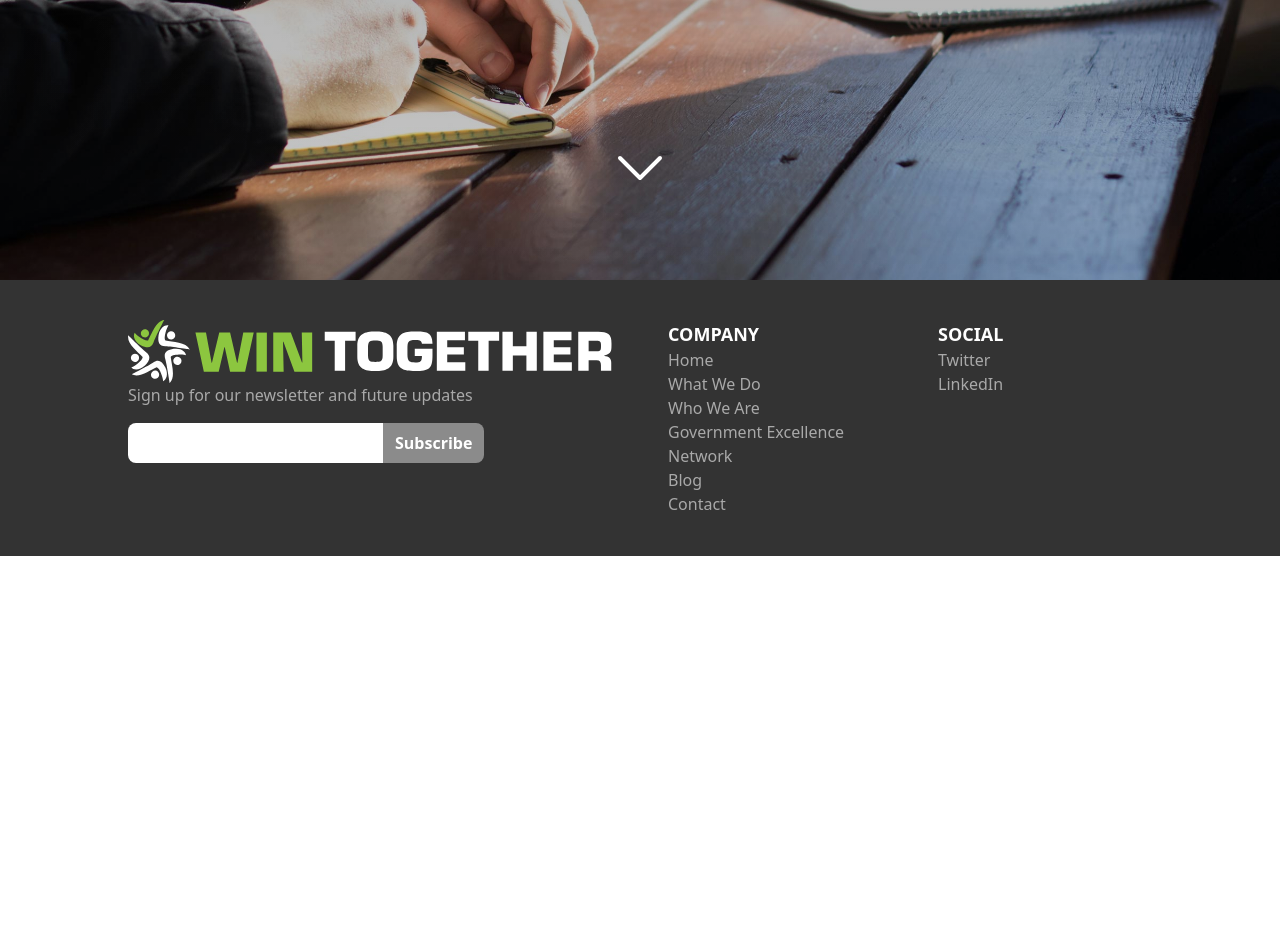
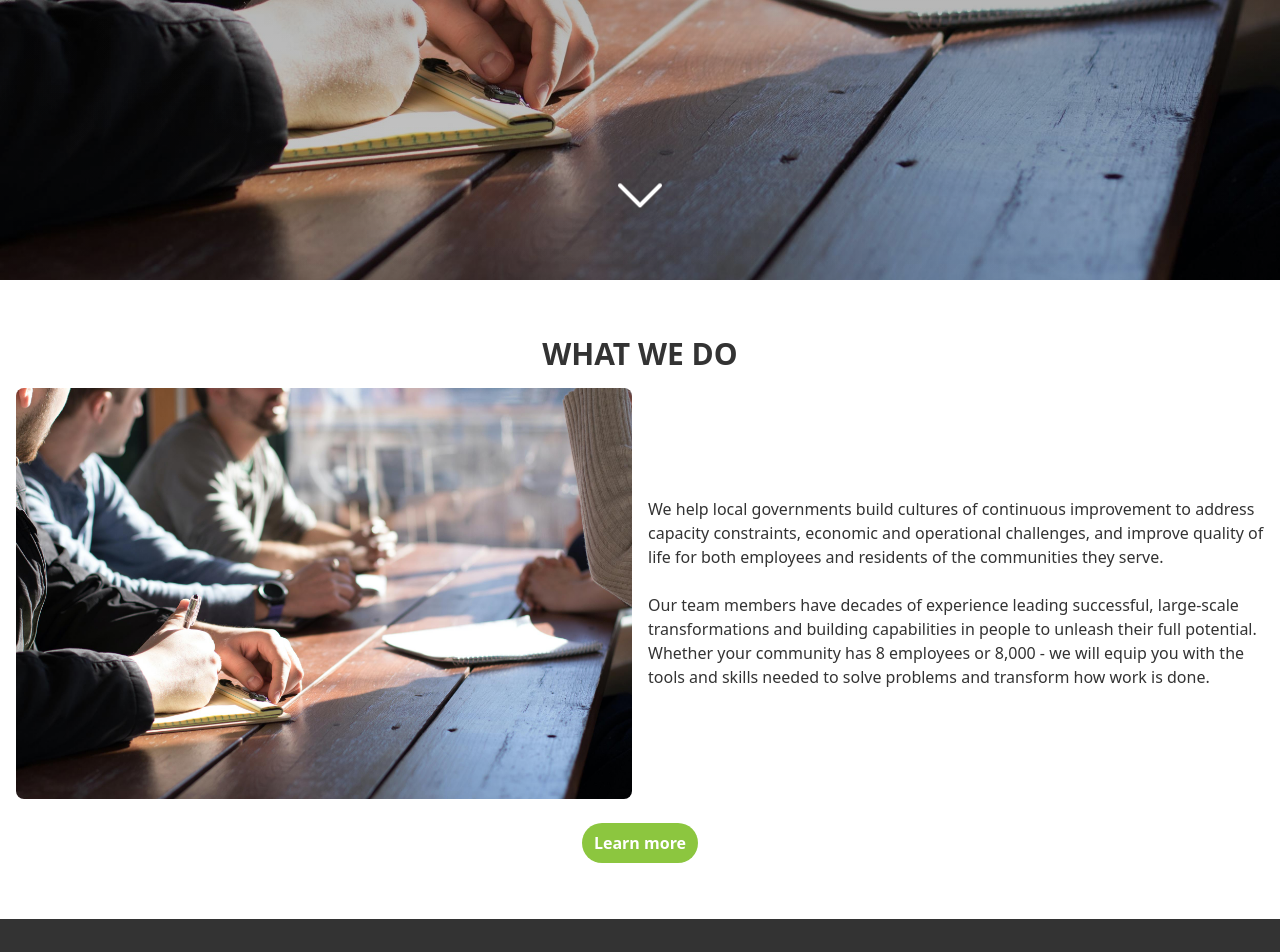
Before and after one commit to jeremygarey/win-together-ui, a Vue app: page / in a window 1280 px wide. Shown: the part 520-1472 px from the top of the page. Before the commit the page ends 1076 px from the top, so only its background shows below. Built offline with nearby package versions, Linux system fonts and the light colour scheme.

Commit message:
add info section component. delete unused components

```diff
--- /dev/null
+++ b/src/components/home/InfoSection.vue
@@ -0,0 +1,37 @@
+<template>
+  <div class="min-h-[20vh] bg-white px-4 py-14 text-gray-800">
+    <h1 v-if="title" class="text-center">{{ title }}</h1>
+    <div class="grid grid-cols-2 gap-4 mt-4 font-light">
+      <div class="my-auto" v-if="textLeft">
+        <slot name="text"></slot>
+      </div>
+      <div v-if="imageSource" class="my-auto">
+        <img class="rounded-lg" :src="imageSource" alt="" />
+      </div>
+      <div class="my-auto">
+        <slot name="text" v-if="!textLeft"></slot>
+      </div>
+    </div>
+    <div class="text-center mt-6">
+      <router-link
+        class="mx-auto inline-block"
+        v-if="buttonLinkTo && buttonText"
+        :to="buttonLinkTo"
+      >
+        <button>{{ buttonText }}</button>
+      </router-link>
+    </div>
+  </div>
+</template>
+
+<script>
+export default {
+  props: {
+    title: String,
+    textLeft: Boolean,
+    buttonText: String,
+    buttonLinkTo: String,
+    imageSource: String,
+  },
+};
+</script>
--- a/src/components/icons/IconCommunity.vue
+++ /dev/null
@@ -1,12 +0,0 @@
-<template>
-  <svg
-    xmlns="http://www.w3.org/2000/svg"
-    width="20"
-    height="20"
-    fill="currentColor"
-  >
-    <path
-      d="M15 4a1 1 0 1 0 0 2V4zm0 11v-1a1 1 0 0 0-1 1h1zm0 4l-.707.707A1 1 0 0 0 16 19h-1zm-4-4l.707-.707A1 1 0 0 0 11 14v1zm-4.707-1.293a1 1 0 0 0-1.414 1.414l1.414-1.414zm-.707.707l-.707-.707.707.707zM9 11v-1a1 1 0 0 0-.707.293L9 11zm-4 0h1a1 1 0 0 0-1-1v1zm0 4H4a1 1 0 0 0 1.707.707L5 15zm10-9h2V4h-2v2zm2 0a1 1 0 0 1 1 1h2a3 3 0 0 0-3-3v2zm1 1v6h2V7h-2zm0 6a1 1 0 0 1-1 1v2a3 3 0 0 0 3-3h-2zm-1 1h-2v2h2v-2zm-3 1v4h2v-4h-2zm1.707 3.293l-4-4-1.414 1.414 4 4 1.414-1.414zM11 14H7v2h4v-2zm-4 0c-.276 0-.525-.111-.707-.293l-1.414 1.414C5.42 15.663 6.172 16 7 16v-2zm-.707 1.121l3.414-3.414-1.414-1.414-3.414 3.414 1.414 1.414zM9 12h4v-2H9v2zm4 0a3 3 0 0 0 3-3h-2a1 1 0 0 1-1 1v2zm3-3V3h-2v6h2zm0-6a3 3 0 0 0-3-3v2a1 1 0 0 1 1 1h2zm-3-3H3v2h10V0zM3 0a3 3 0 0 0-3 3h2a1 1 0 0 1 1-1V0zM0 3v6h2V3H0zm0 6a3 3 0 0 0 3 3v-2a1 1 0 0 1-1-1H0zm3 3h2v-2H3v2zm1-1v4h2v-4H4zm1.707 4.707l.586-.586-1.414-1.414-.586.586 1.414 1.414z"
-    />
-  </svg>
-</template>
--- a/src/components/icons/IconDocumentation.vue
+++ /dev/null
@@ -1,12 +0,0 @@
-<template>
-  <svg
-    xmlns="http://www.w3.org/2000/svg"
-    width="20"
-    height="17"
-    fill="currentColor"
-  >
-    <path
-      d="M11 2.253a1 1 0 1 0-2 0h2zm-2 13a1 1 0 1 0 2 0H9zm.447-12.167a1 1 0 1 0 1.107-1.666L9.447 3.086zM1 2.253L.447 1.42A1 1 0 0 0 0 2.253h1zm0 13H0a1 1 0 0 0 1.553.833L1 15.253zm8.447.833a1 1 0 1 0 1.107-1.666l-1.107 1.666zm0-14.666a1 1 0 1 0 1.107 1.666L9.447 1.42zM19 2.253h1a1 1 0 0 0-.447-.833L19 2.253zm0 13l-.553.833A1 1 0 0 0 20 15.253h-1zm-9.553-.833a1 1 0 1 0 1.107 1.666L9.447 14.42zM9 2.253v13h2v-13H9zm1.553-.833C9.203.523 7.42 0 5.5 0v2c1.572 0 2.961.431 3.947 1.086l1.107-1.666zM5.5 0C3.58 0 1.797.523.447 1.42l1.107 1.666C2.539 2.431 3.928 2 5.5 2V0zM0 2.253v13h2v-13H0zm1.553 13.833C2.539 15.431 3.928 15 5.5 15v-2c-1.92 0-3.703.523-5.053 1.42l1.107 1.666zM5.5 15c1.572 0 2.961.431 3.947 1.086l1.107-1.666C9.203 13.523 7.42 13 5.5 13v2zm5.053-11.914C11.539 2.431 12.928 2 14.5 2V0c-1.92 0-3.703.523-5.053 1.42l1.107 1.666zM14.5 2c1.573 0 2.961.431 3.947 1.086l1.107-1.666C18.203.523 16.421 0 14.5 0v2zm3.5.253v13h2v-13h-2zm1.553 12.167C18.203 13.523 16.421 13 14.5 13v2c1.573 0 2.961.431 3.947 1.086l1.107-1.666zM14.5 13c-1.92 0-3.703.523-5.053 1.42l1.107 1.666C11.539 15.431 12.928 15 14.5 15v-2z"
-    />
-  </svg>
-</template>
--- a/src/components/icons/IconSupport.vue
+++ /dev/null
@@ -1,12 +0,0 @@
-<template>
-  <svg
-    xmlns="http://www.w3.org/2000/svg"
-    width="20"
-    height="20"
-    fill="currentColor"
-  >
-    <path
-      d="M10 3.22l-.61-.6a5.5 5.5 0 0 0-7.666.105 5.5 5.5 0 0 0-.114 7.665L10 18.78l8.39-8.4a5.5 5.5 0 0 0-.114-7.665 5.5 5.5 0 0 0-7.666-.105l-.61.61z"
-    />
-  </svg>
-</template>
--- a/src/components/icons/IconTooling.vue
+++ /dev/null
@@ -1,19 +0,0 @@
-<!-- This icon is from <https://github.com/Templarian/MaterialDesign>, distributed under Apache 2.0 (https://www.apache.org/licenses/LICENSE-2.0) license-->
-<template>
-  <svg
-    xmlns="http://www.w3.org/2000/svg"
-    xmlns:xlink="http://www.w3.org/1999/xlink"
-    aria-hidden="true"
-    role="img"
-    class="iconify iconify--mdi"
-    width="24"
-    height="24"
-    preserveAspectRatio="xMidYMid meet"
-    viewBox="0 0 24 24"
-  >
-    <path
-      d="M20 18v-4h-3v1h-2v-1H9v1H7v-1H4v4h16M6.33 8l-1.74 4H7v-1h2v1h6v-1h2v1h2.41l-1.74-4H6.33M9 5v1h6V5H9m12.84 7.61c.1.22.16.48.16.8V18c0 .53-.21 1-.6 1.41c-.4.4-.85.59-1.4.59H4c-.55 0-1-.19-1.4-.59C2.21 19 2 18.53 2 18v-4.59c0-.32.06-.58.16-.8L4.5 7.22C4.84 6.41 5.45 6 6.33 6H7V5c0-.55.18-1 .57-1.41C7.96 3.2 8.44 3 9 3h6c.56 0 1.04.2 1.43.59c.39.41.57.86.57 1.41v1h.67c.88 0 1.49.41 1.83 1.22l2.34 5.39z"
-      fill="currentColor"
-    ></path>
-  </svg>
-</template>
--- a/src/views/Home.vue
+++ b/src/views/Home.vue
@@ -1,71 +1,39 @@
 <template>
-  <div
-    class="min-h-screen bg-cover bg-center"
-    style="background-image: url('./assets/hero-images/table.jpg')"
+  <hero />
+  <info-section
+    title="What We Do"
+    imageSource="../../../public/assets/hero-images/table.jpg"
+    buttonText="Learn more"
+    buttonLinkTo="about"
   >
-    <div class="min-h-screen bg-gradient-to-b from-black/20 to-black/20">
-      <div class="min-h-screen bg-gradient-to-b from-black/30 to-transparent">
-        <div class="min-h-screen max-w-screen-lg mx-auto flex justify-center">
-          <div class="mt-auto pb-20 text-white text-center w-9/12">
-            <img
-              src="@/assets/logos/logo-wide-light.svg"
-              alt=""
-              class="mx-auto animate-on-scroll-slide-l"
-            />
-            <div
-              class="
-                text-3xl
-                font-semibold
-                mt-6
-                animate-on-scroll-slide-l
-                animation-delay-500
-                initial-opacitity-0
-              "
-            >
-              Helping communities build cultures of excellence powered by people
-              + process.
-            </div>
-            <button
-              class="
-                mt-6
-                animate-slidefrombottom
-                animation-delay-1000
-                initial-opacity-0
-              "
-            >
-              Learn More
-            </button>
-            <svg
-              xmlns="http://www.w3.org/2000/svg"
-              fill="none"
-              viewBox="0 0 24 24"
-              stroke-width="1.5"
-              stroke="currentColor"
-              class="
-                w-16
-                h-16
-                mx-auto
-                mt-80
-                hover:scale-105
-                cursor-pointer
-                transition
-              "
-            >
-              <path
-                stroke-linecap="round"
-                stroke-linejoin="round"
-                d="M19.5 8.25l-7.5 7.5-7.5-7.5"
-              />
-            </svg>
-          </div>
-        </div>
+    <template v-slot:text>
+      <div>
+        We help local governments build cultures of continuous improvement to
+        address capacity constraints, economic and operational challenges, and
+        improve quality of life for both employees and residents of the
+        communities they serve.
       </div>
-    </div>
-  </div>
+      <br />
+      <div>
+        Our team members have decades of experience leading successful,
+        large-scale transformations and building capabilities in people to
+        unleash their full potential. Whether your community has 8 employees or
+        8,000 - we will equip you with the tools and skills needed to solve
+        problems and transform how work is done.
+      </div>
+    </template>
+  </info-section>
 </template>
 
 <script>
+import Hero from "@/components/home/Hero.vue";
+import InfoSection from "@/components/home/InfoSection.vue";
+
 export default {
+  components: {
+    Hero,
+    InfoSection,
+  },
   mounted() {
     function setInitialOpacities() {
       const targets = document.querySelectorAll(".initial-opacity-0");
```
Also changed, not shown: src/components/icons/IconEcosystem.vue (deleted, +0 -12 lines).
